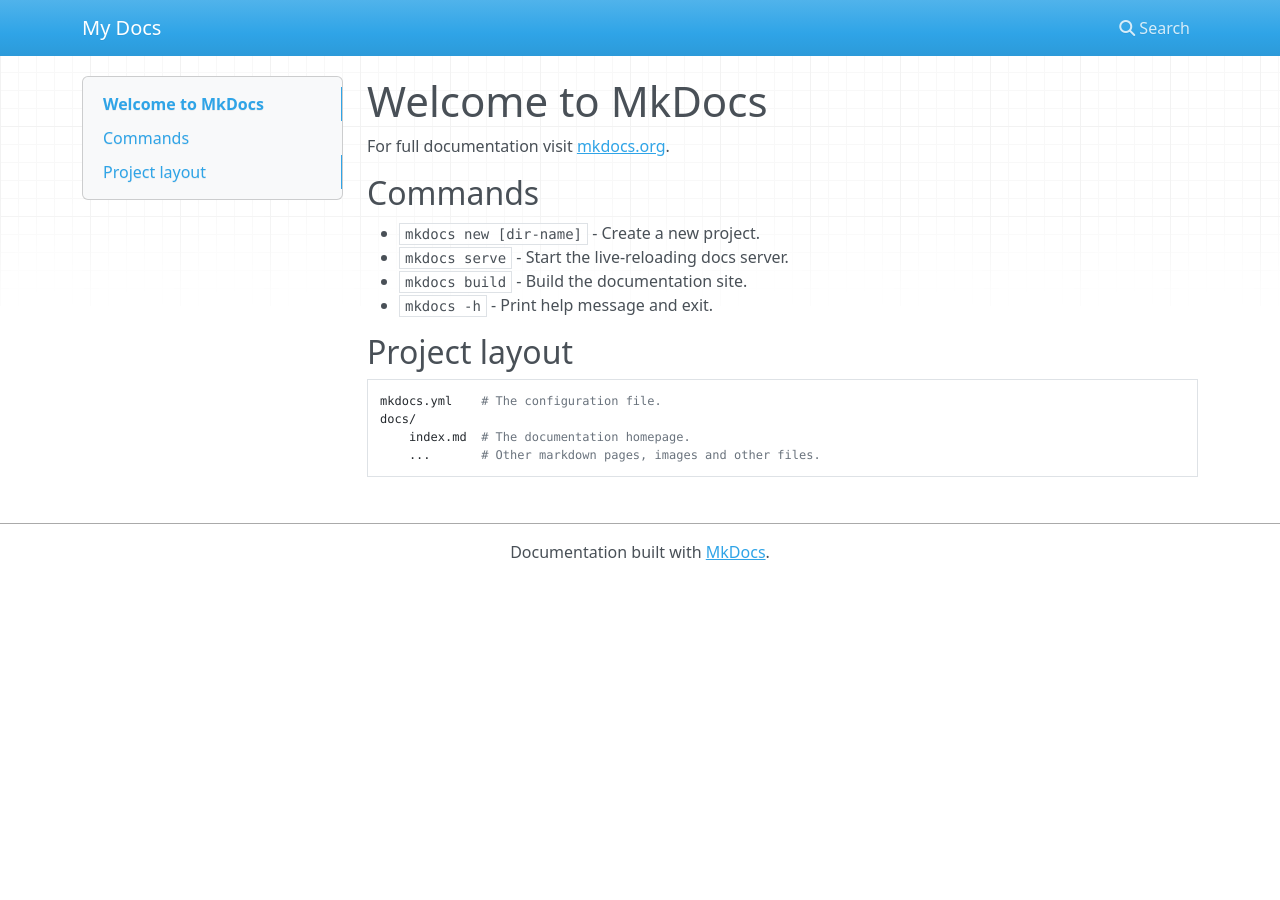
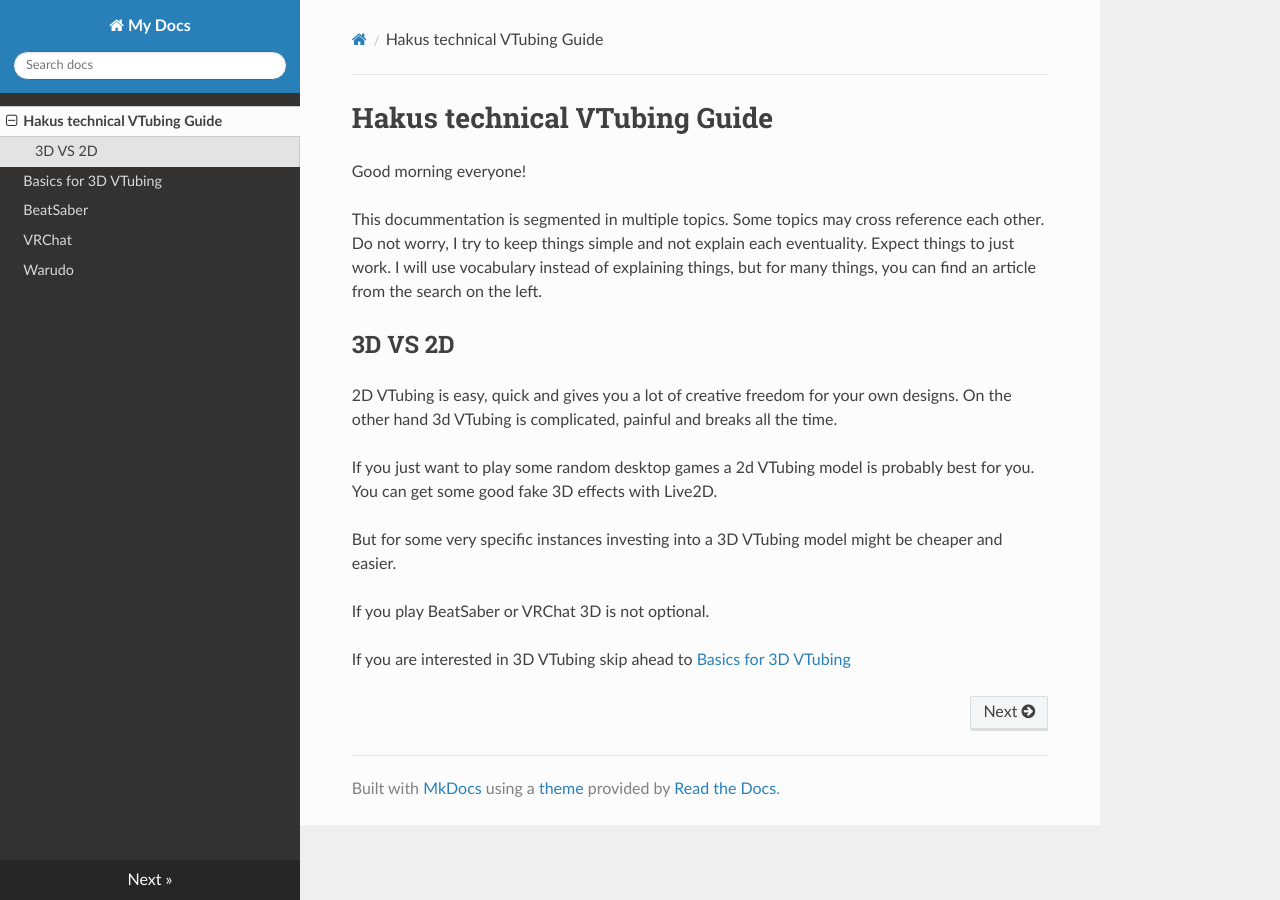
Before and after one commit to HakuTheWolfSpirit/hakus-vtubing-docs, an MkDocs documentation site: the page built from docs/index.md, in a window 1280 px wide. Built offline with MkDocs 1.6.1, drawn with Linux system fonts in a browser that asks for light colours; nearby versions of some CDN libraries.

Commit message:
wrote some introduction words

```diff
--- /dev/null
+++ b/docs/3d-basics.md
@@ -0,0 +1 @@
+# Basics for 3D VTubing
--- a/docs/index.md
+++ b/docs/index.md
@@ -1,17 +1,17 @@
-# Welcome to MkDocs
+# Hakus technical VTubing Guide
 
-For full documentation visit [mkdocs.org](https://www.mkdocs.org).
+Good morning everyone!
 
-## Commands
+This docummentation is segmented in multiple topics. Some topics may cross reference each other. Do not worry, I try to keep things simple and not explain each eventuality. Expect things to just work. I will use vocabulary instead of explaining things, but for many things, you can find an article from the search on the left.
 
-* `mkdocs new [dir-name]` - Create a new project.
-* `mkdocs serve` - Start the live-reloading docs server.
-* `mkdocs build` - Build the documentation site.
-* `mkdocs -h` - Print help message and exit.
+## 3D VS 2D
 
-## Project layout
+2D VTubing is easy, quick and gives you a lot of creative freedom for your own designs. On the other hand 3d VTubing is complicated, painful and breaks all the time.
 
-    mkdocs.yml    # The configuration file.
-    docs/
-        index.md  # The documentation homepage.
-        ...       # Other markdown pages, images and other files.
+If you just want to play some random desktop games a 2d VTubing model is probably best for you. You can get some good fake 3D effects with Live2D.
+
+But for some very specific instances investing into a 3D VTubing model might be cheaper and easier.
+
+If you play BeatSaber or VRChat 3D is not optional.
+
+If you are interested in 3D VTubing skip ahead to [Basics for 3D VTubing](./3d-basics.md)
--- a/mkdocs.yml
+++ b/mkdocs.yml
@@ -1 +1,3 @@
 site_name: My Docs
+theme:
+    name: readthedocs
```
Also changed, not shown: docs/BeatSaber.md (added), docs/VRChat.md (added), docs/Warudo.md (added), docs/img/favicon.ico (added).
